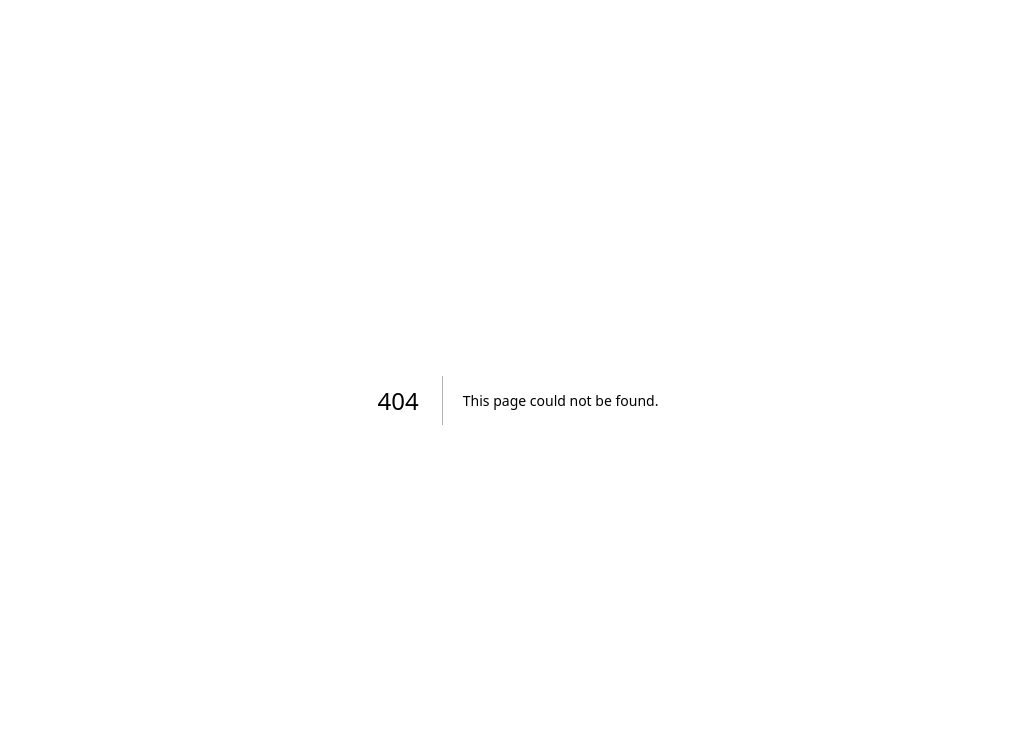
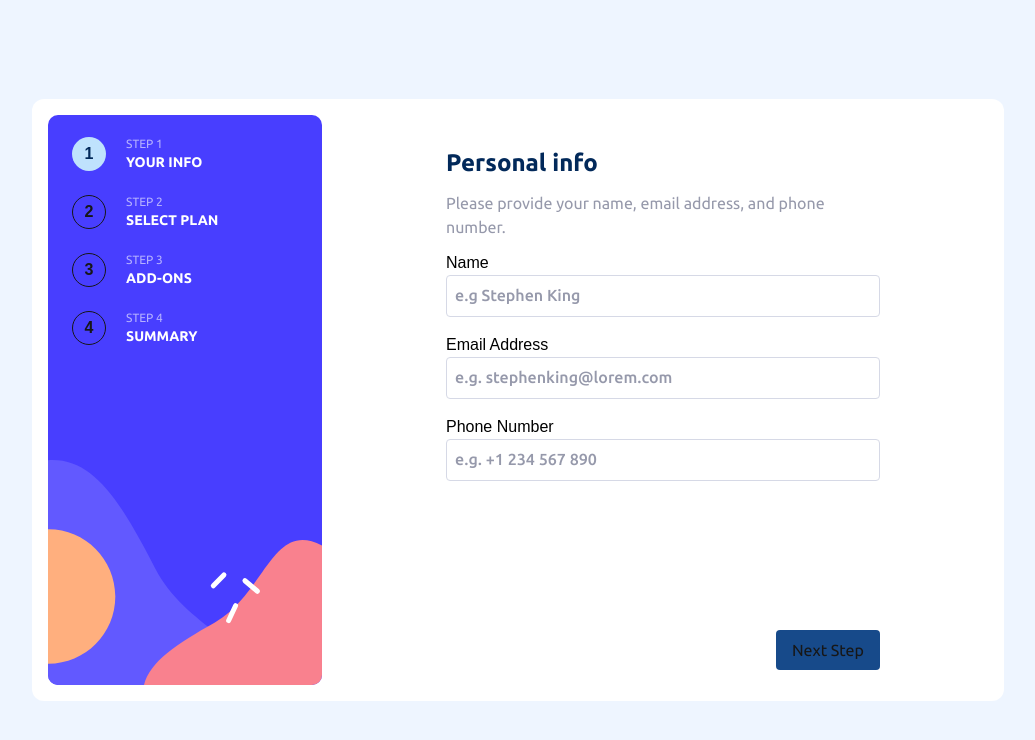
Before and after one commit to Ravaka-Niaina/multi-step-form, a Next.js app: page /multi-step-form in a window 1280 px wide. Before the commit this address had no page. Shown: the top 740 px of the page, without its empty margins (122-1157 px from the left). Built offline with nearby package versions, Linux system fonts and the light colour scheme.

Commit message:
persist input changes with zustand persist and do some refactoring

```diff
--- /dev/null
+++ b/app/multi-step-form/page.tsx
@@ -0,0 +1,16 @@
+"use client";
+
+import { useStoreCurrentStep } from "@/features/actions/useStoreCurrentStep";
+import StepOne from "@/features/components/StepOne";
+import StepTwo from "@/features/components/StepTwo";
+
+export default function MultiStepForm() {
+  const { currentStep, setCurrentStep } = useStoreCurrentStep();
+
+  if (currentStep === 1) {
+    return <StepOne setCurrentStep={setCurrentStep} />;
+  } else if (currentStep === 2) {
+    return <StepTwo setCurrentStep={setCurrentStep} />;
+  }
+  return <p>Dummy</p>;
+}
--- /dev/null
+++ b/features/actions/useStepOne.ts
@@ -0,0 +1,60 @@
+import {zodResolver} from "@hookform/resolvers/zod";
+import {useForm, SubmitHandler} from "react-hook-form";
+import {StepOneSchema} from "@/features/schema/step-one-schema";
+import {useStepOneStore} from "./useStepOneStore";
+import {useEffect} from "react";
+
+interface IFormInput {
+  name: string;
+  emailAddress: string;
+  phoneNumber: string;
+}
+
+interface UseStepOne {
+  setCurrentStep: (step: number) => void;
+}
+
+export function useStepOne({setCurrentStep}: UseStepOne) {
+  const {name, emailAddress, phoneNumber, setName, setEmailAddress, setPhoneNumber} = useStepOneStore();
+  const {schema, defaults} = StepOneSchema({
+    data: {
+      name,
+      emailAddress,
+      phoneNumber,
+    },
+  });
+
+  const {
+    register,
+    formState: {errors},
+    handleSubmit,
+    reset,
+  } = useForm<IFormInput>({
+    resolver: zodResolver(schema),
+    defaultValues: defaults,
+  });
+
+  useEffect(() => {
+    reset({
+      name,
+      emailAddress,
+      phoneNumber,
+    });
+  }, [name, emailAddress, phoneNumber, reset]);
+
+  const onSubmit: SubmitHandler<IFormInput> = (data) => {
+    console.log(data);
+    setName(data.name);
+    setEmailAddress(data.emailAddress);
+    setPhoneNumber(data.phoneNumber);
+    setCurrentStep(2);
+  };
+
+  return {
+    register,
+    handleSubmit,
+    errors,
+    onSubmit,
+    defaults,
+  };
+}
--- /dev/null
+++ b/features/actions/useStepOneStore.ts
@@ -0,0 +1,24 @@
+import {create} from "zustand";
+import {persist} from "zustand/middleware";
+
+interface StepOneStore {
+  name: string;
+  emailAddress: string;
+  phoneNumber: string;
+  setName: (name: string) => void;
+  setEmailAddress: (emailAddress: string) => void;
+  setPhoneNumber: (phoneNumber: string) => void;
+}
+
+export const useStepOneStore = create<StepOneStore>()(
+  persist(
+    (set) => ({
+      name: "",
+      emailAddress: "",
+      phoneNumber: "",
+      setName: (name: string) => set({name}),
+      setEmailAddress: (emailAddress: string) => set({emailAddress}),
+      setPhoneNumber: (phoneNumber: string) => set({phoneNumber}),
+    }), {name: "step-one"}
+  ),
+);
--- /dev/null
+++ b/features/actions/useStoreCurrentStep.ts
@@ -0,0 +1,19 @@
+import {create} from "zustand";
+import {persist} from "zustand/middleware";
+
+interface CurrentStepStore {
+  currentStep: number;
+  setCurrentStep: (step: number) => void;
+}
+
+export const useStoreCurrentStep = create<CurrentStepStore>()(
+  persist(
+    (set) => ({
+      currentStep: 1,
+      setCurrentStep: (newStep: number) => set({currentStep: newStep}),
+    }),
+    {
+      name: "current-step",
+    },
+  ),
+);
--- /dev/null
+++ b/features/components/StepOne.tsx
@@ -0,0 +1,77 @@
+"use client";
+
+import Error from "@/shared/components/ui/Error";
+import StepTemplate from "@/shared/components/layout/StepTemplate";
+import { useStepOne } from "../actions/useStepOne";
+
+interface IStepOne {
+  setCurrentStep: (step: number) => void;
+}
+
+export default function StepOne({ setCurrentStep }: IStepOne) {
+  const { register, handleSubmit, errors, onSubmit } = useStepOne({
+    setCurrentStep,
+  });
+
+  const inputContainerClassName = "";
+  const labelClassName = "block";
+  const inputClassName =
+    "border rounded-sm border-purple-200 w-full p-2 mb-4 placeholder:font-ubuntu placeholder:font-[500] placeholder:text-grey-500 focus:outline-none focus:ring-1 focus:ring-[#5e599b]";
+
+  const form = (
+    <form id="step-one-form" onSubmit={handleSubmit(onSubmit)}>
+      <div className={inputContainerClassName}>
+        <label className={labelClassName}>Name</label>
+        <input
+          className={`${inputClassName} ${errors.name ? "border-red-500 focus:ring-red-500" : ""}`}
+          type="text"
+          placeholder="e.g Stephen King"
+          {...register("name", {
+            required: true,
+          })}
+        />
+        {errors.name?.message && <Error message={errors.name.message} />}
+      </div>
+
+      <div className={inputContainerClassName}>
+        <label className={labelClassName}>Email Address</label>
+        <input
+          className={inputClassName}
+          type="email"
+          placeholder="e.g. stephenking@lorem.com"
+          required
+          {...register("emailAddress", {
+            pattern: /^[^\s@]+@[^\s@]+\.[^\s@]+$/,
+          })}
+        />
+        {errors.emailAddress?.message && (
+          <Error message={errors.emailAddress.message} />
+        )}
+      </div>
+
+      <div className={inputContainerClassName}>
+        <label className={labelClassName}>Phone Number</label>
+        <input
+          className={inputClassName}
+          type="tel"
+          placeholder="e.g. +1 234 567 890"
+          required
+          {...register("phoneNumber", { pattern: /^\+?[0-9\s\-()]+$/ })}
+        />
+        {errors.phoneNumber?.message && (
+          <Error message={errors.phoneNumber.message} />
+        )}
+      </div>
+    </form>
+  );
+
+  return (
+    <StepTemplate
+      setCurrentStep={setCurrentStep}
+      title="Personal info"
+      stepNumber={1}
+      paragraph="Please provide your name, email address, and phone number."
+      form={form}
+    />
+  );
+}
--- /dev/null
+++ b/features/components/StepTwo.tsx
@@ -0,0 +1,19 @@
+import StepTemplate from "@/shared/components/layout/StepTemplate";
+
+interface IStepTwo {
+  setCurrentStep: (step: number) => void;
+}
+
+export default function StepTwo({ setCurrentStep }: IStepTwo) {
+  const form = <p>Content goes here</p>;
+
+  return (
+    <StepTemplate
+      setCurrentStep={setCurrentStep}
+      title="Select your plan"
+      stepNumber={2}
+      paragraph="You have the option of monthly or yearly billing."
+      form={form}
+    />
+  );
+}
--- a/features/step-one/step-one-schema.ts
+++ b/features/schema/step-one-schema.ts
@@ -10,7 +10,9 @@ interface IData {
 export const StepOneSchema = ({data = {}}: {data?: IData} = {}) => {
   return useMemo(() => {
     const schema = z.object({
-      name: z.string().min(1, {message: "Name is required"}),
+      name: z.string()
+        .min(5, {message: "Name must be at least 5 characters"})
+        .max(10, {message: "Name must be at most 10 characters"}),
       emailAddress: z.email({error: "Invalid email address"}),
       phoneNumber: z.string().regex(/^\+?[0-9\s\-()]+$/, {error: "Invalid phone number"}),
     });
--- a/package.json
+++ b/package.json
@@ -14,7 +14,8 @@
     "react": "19.2.3",
     "react-dom": "19.2.3",
     "react-hook-form": "^7.71.2",
-    "zod": "^4.3.6"
+    "zod": "^4.3.6",
+    "zustand": "^5.0.11"
   },
   "devDependencies": {
     "@tailwindcss/postcss": "^4",
--- a/app/multi-step-form/step-one/page.tsx
+++ b/shared/components/layout/StepTemplate.tsx
@@ -1,33 +1,33 @@
 "use client";
 
-import { useState } from "react";
-import { zodResolver } from "@hookform/resolvers/zod";
 import Image from "next/image";
-import { useForm, SubmitHandler } from "react-hook-form";
-import { StepOneSchema } from "@/features/step-one/step-one-schema";
-import Error from "@/shared/components/ui/Error";
 
 interface IStep {
   stepNumber: number;
   title: string;
+  route: string;
 }
 
 const steps: IStep[] = [
   {
     stepNumber: 1,
     title: "Your info",
+    route: "/multi-step-form/step-one",
   },
   {
     stepNumber: 2,
     title: "Select plan",
+    route: "/multi-step-form/step-two",
   },
   {
     stepNumber: 3,
     title: "Add-ons",
+    route: "/multi-step-form/step-three",
   },
   {
     stepNumber: 4,
     title: "Summary",
+    route: "/multi-step-form/step-four",
   },
 ];
 
@@ -37,29 +37,27 @@ interface IFormInput {
   phoneNumber: string;
 }
 
-export default function StepOne() {
-  const [currentStep, setCurrentStep] = useState(1);
-  const { schema, defaults } = StepOneSchema();
+interface IStepOne {
+  setCurrentStep: (step: number) => void;
+  title: string;
+  stepNumber: number;
+  paragraph: string;
+  form: React.ReactNode;
+}
 
-  const {
-    register,
-    formState: { errors },
-    handleSubmit,
-  } = useForm<IFormInput>({
-    resolver: zodResolver(schema),
-    defaultValues: defaults,
-  });
-  const onSubmit: SubmitHandler<IFormInput> = (data) => console.log(data);
+export default function StepTemplate({
+  setCurrentStep,
+  title,
+  stepNumber,
+  paragraph,
+  form,
+}: IStepOne) {
+  const currentStep = stepNumber;
 
   const changeStep = (step: number) => {
     if (step < 1 || step > 4) return;
     setCurrentStep(step);
   };
-
-  const inputContainerClassName = "";
-  const labelClassName = "block";
-  const inputClassName =
-    "border rounded-sm border-purple-200 w-full p-2 mb-4 placeholder:font-ubuntu placeholder:font-[500] placeholder:text-grey-500";
 
   return (
     <div className="md: bg-[#eef5ff] md:w-screen md:h-screen md:flex md:justify-center md:items-center">
@@ -116,70 +114,20 @@ export default function StepOne() {
           </nav>
         </header>
         <main className="md:ml-auto md:mx-auto">
-          <section className="text-black mx-4 md:mx-0 px-4 md:pr-0 py-8 md:w-[450px] bg-white rounded-lg relative top-[-85px] md:top-0 shadow-[0_8px_20px_-5px_rgba(0,0,0,0.25)] md:shadow-none">
+          <section className="text-black mx-4 md:mx-0 px-4 md:pr-0 py-8 md:w-[450px] bg-white rounded-lg relative mt-[-85px] md:mt-0 z-10 shadow-[0_8px_20px_-5px_rgba(0,0,0,0.25)] md:shadow-none">
             <h1 className="text-2xl font-bold text-blue-950 font-ubuntu">
-              Personal info
+              {title}
             </h1>
             <p className="text-grey-500 my-3 font-ubuntu font-normal">
-              Please provide your name, email address, and phone number.
+              {paragraph}
             </p>
-            <form id="step-one-form" onSubmit={handleSubmit(onSubmit)}>
-              <div className={inputContainerClassName}>
-                <label className={labelClassName}>Name</label>
-                <input
-                  className={inputClassName}
-                  type="text"
-                  placeholder="e.g Stephen King"
-                  min={5}
-                  max={20}
-                  {...register("name", {
-                    required: true,
-                    minLength: 5,
-                    maxLength: 20,
-                  })}
-                />
-                {errors.name?.message && (
-                  <Error message={errors.name.message} />
-                )}
-              </div>
-
-              <div className={inputContainerClassName}>
-                <label className={labelClassName}>Email Address</label>
-                <input
-                  className={inputClassName}
-                  type="email"
-                  placeholder="e.g. stephenking@lorem.com"
-                  required
-                  {...register("emailAddress", {
-                    pattern: /^[^\s@]+@[^\s@]+\.[^\s@]+$/,
-                  })}
-                />
-                {errors.emailAddress?.message && (
-                  <Error message={errors.emailAddress.message} />
-                )}
-              </div>
-
-              <div className={inputContainerClassName}>
-                <label className={labelClassName}>Phone Number</label>
-                <input
-                  className={inputClassName}
-                  type="tel"
-                  placeholder="e.g. +1 234 567 890"
-                  required
-                  {...register("phoneNumber", { pattern: /^\+?[0-9\s\-()]+$/ })}
-                />
-                {errors.phoneNumber?.message && (
-                  <Error message={errors.phoneNumber.message} />
-                )}
-              </div>
-            </form>
+            {form}
           </section>
         </main>
         <footer className="h-[70px] box-border bg-white flex items-center px-4 md:col-start-2 md:row-start-2 md:w-[450px] md:mx-auto md:pr-0">
           <button
             type="submit"
             form="step-one-form"
-            onClick={() => changeStep(currentStep + 1)}
             className="bg-[#174a8a] font-ubuntu p-2 md:px-4 rounded-sm ml-auto hover:bg-[#133a6b] cursor-pointer"
           >
             Next Step
```
Also changed, not shown: 1 other file (tests, documents, lock files or other folders).
